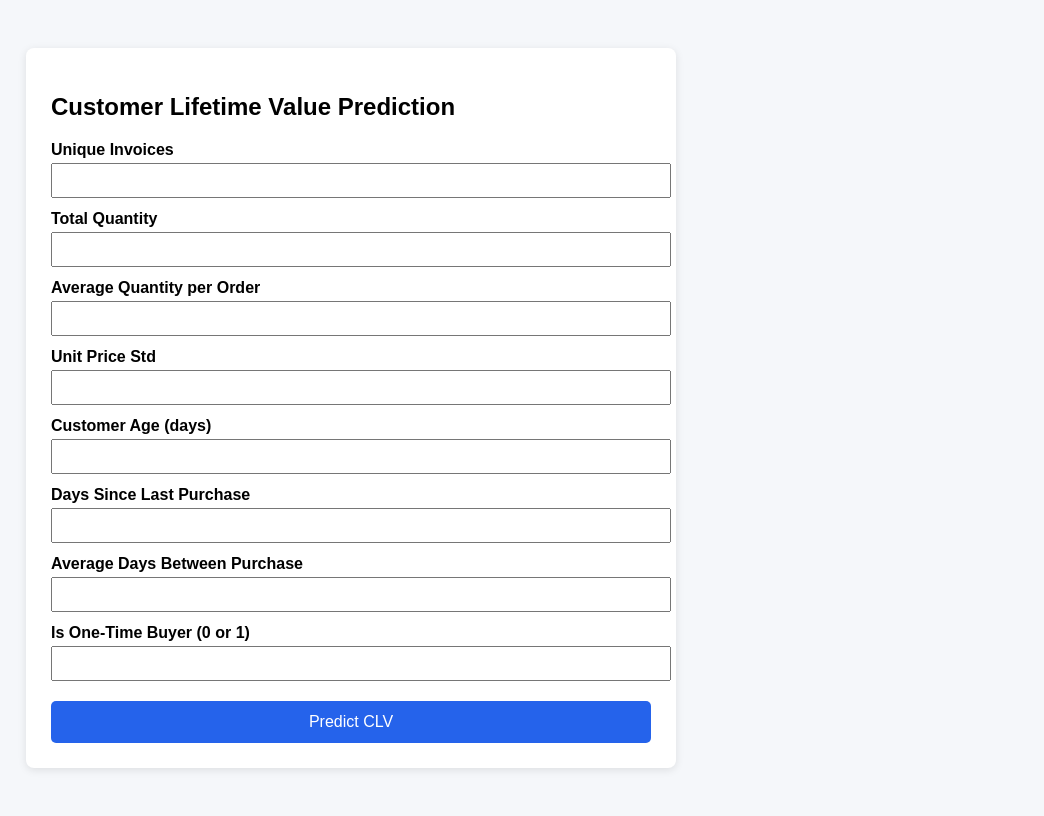
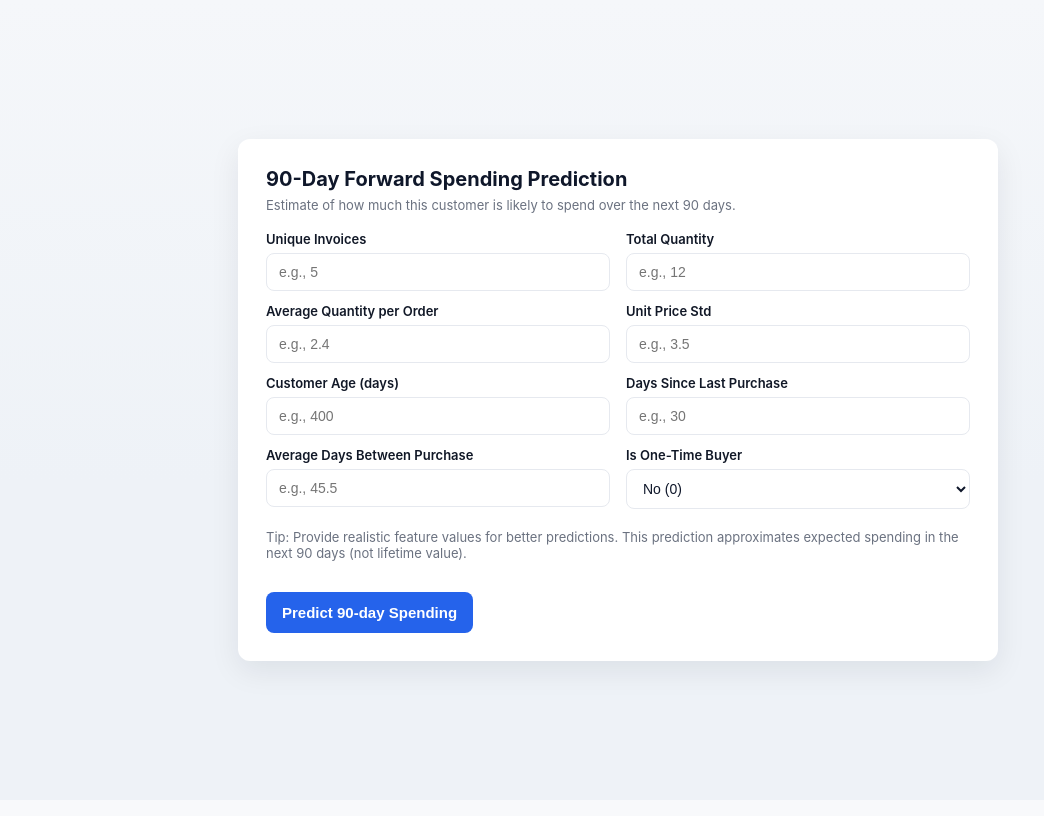
Before and after one commit to shashi-hue/Mlops-Forward-Customer-Value, a Flask app: page / in a window 1280 px wide. Shown: the whole page, without its empty margins (22-1066 px from the left). After the commit the page ends 686 px from the top, so only its background shows below. Run offline with Flask 3, Linux system fonts and the light colour scheme; parts of the project's set-up code (start-up, migrations or seed data) failed here and were passed over.

Commit message:
Modified app html template

```diff
--- a/flask_app/app.py
+++ b/flask_app/app.py
@@ -69,7 +69,7 @@ REQUIRED_FEATURES = [
 def home():
     REQUEST_COUNT.labels(method="GET", endpoint="/").inc()
     start_time = time.time()
-    response = render_template("index.html", result=None)
+    response = render_template("index.html", Prediction=None)
     REQUEST_LATENCY.labels(endpoint="/").observe(time.time() - start_time)
     return response
 
--- a/flask_app/templates/index.html
+++ b/flask_app/templates/index.html
@@ -2,94 +2,203 @@
 <html lang="en">
 <head>
     <meta charset="UTF-8">
-    <title>Customer Lifetime Value Prediction</title>
+    <title>90-Day Forward Spending Prediction</title>
+    <meta name="viewport" content="width=device-width,initial-scale=1">
     <style>
-        body {
-            font-family: Arial, sans-serif;
-            background: #f5f7fa;
-            padding: 40px;
+        :root{
+            --bg:#f5f7fa;
+            --card:#ffffff;
+            --primary:#2563eb;
+            --primary-dark:#1e40af;
+            --muted:#6b7280;
+            --accent:#06b6d4;
         }
-        .container {
-            max-width: 600px;
-            background: white;
-            padding: 25px;
-            border-radius: 8px;
-            box-shadow: 0 2px 8px rgba(0,0,0,0.1);
+        html,body{
+            height:100%;
+            margin:0;
+            font-family: Inter, Avenir, Helvetica, Arial, sans-serif;
+            background: linear-gradient(180deg, var(--bg), #eef2f7 60%);
         }
-        h2 {
-            margin-bottom: 20px;
+        /* center the card */
+        .wrap{
+            min-height:100vh;
+            display:flex;
+            align-items:center;
+            justify-content:center;
+            padding:32px;
+            box-sizing:border-box;
         }
-        label {
-            display: block;
-            margin-top: 12px;
-            font-weight: bold;
+        .card{
+            width:100%;
+            max-width:760px;
+            background:var(--card);
+            border-radius:12px;
+            box-shadow:0 10px 30px rgba(16,24,40,0.08);
+            padding:28px;
+            box-sizing:border-box;
         }
-        input {
-            width: 100%;
-            padding: 8px;
-            margin-top: 4px;
+        .header{
+            display:flex;
+            align-items:flex-start;
+            justify-content:space-between;
+            gap:20px;
+            margin-bottom:18px;
         }
-        button {
-            margin-top: 20px;
-            padding: 12px;
-            width: 100%;
-            background: #2563eb;
-            color: white;
-            border: none;
-            border-radius: 5px;
-            font-size: 16px;
-            cursor: pointer;
+        .title {
+            margin:0;
+            font-size:20px;
+            color:#0f172a;
         }
-        button:hover {
-            background: #1e40af;
+        .subtitle{
+            margin:6px 0 0 0;
+            color:var(--muted);
+            font-size:13px;
         }
-        .result {
-            margin-top: 20px;
-            padding: 15px;
-            background: #ecfeff;
-            border-left: 5px solid #06b6d4;
+        .grid{
+            display:grid;
+            grid-template-columns:repeat(2,1fr);
+            gap:12px 16px;
+            margin-top:14px;
+        }
+        label{
+            display:block;
+            font-size:13px;
+            color:#111827;
+            margin-bottom:6px;
+            font-weight:600;
+        }
+        .field{
+            display:flex;
+            flex-direction:column;
+        }
+        input, select {
+            padding:10px 12px;
+            border-radius:8px;
+            border:1px solid #e6e9ef;
+            background:#fff;
+            outline:none;
+            font-size:14px;
+            color:#0f172a;
+            transition:box-shadow .12s, border-color .12s;
+        }
+        input:focus, select:focus{
+            box-shadow:0 6px 18px rgba(37,99,235,0.12);
+            border-color:var(--primary);
+        }
+        .full{
+            grid-column:1 / -1;
+        }
+        .actions{
+            margin-top:18px;
+            display:flex;
+            gap:12px;
+            align-items:center;
+        }
+        button{
+            background:var(--primary);
+            color:#fff;
+            border:none;
+            padding:12px 16px;
+            border-radius:8px;
+            cursor:pointer;
+            font-weight:700;
+            font-size:15px;
+            transition:background .12s, transform .06s;
+        }
+        button:hover{ background:var(--primary-dark); transform:translateY(-1px); }
+        .result{
+            margin-top:18px;
+            padding:14px;
+            border-radius:8px;
+            background:linear-gradient(90deg,#ecfeff,#f0f9ff);
+            border-left:4px solid var(--accent);
+            color:#065f6b;
+            font-weight:700;
+        }
+        .note{
+            font-size:13px;
+            color:var(--muted);
+            margin-top:8px;
+        }
+
+        /* Responsive */
+        @media (max-width:680px){
+            .grid{ grid-template-columns: 1fr; }
+            .header{ flex-direction:column; align-items:flex-start; }
         }
     </style>
 </head>
 <body>
+<div class="wrap">
+    <div class="card">
+        <div class="header">
+            <div>
+                <h1 class="title">90-Day Forward Spending Prediction</h1>
+                <p class="subtitle">Estimate of how much this customer is likely to spend over the next 90 days.</p>
+            </div>
+        </div>
 
-<div class="container">
-    <h2>Customer Lifetime Value Prediction</h2>
+        <form method="post" action="/predict-form" autocomplete="off">
+            <div class="grid">
+                <div class="field">
+                    <label for="unique_invoices">Unique Invoices</label>
+                    <input id="unique_invoices" type="number" step="1" name="unique_invoices" required placeholder="e.g., 5">
+                </div>
 
-    <form method="post" action="/predict-form">
-        <label>Unique Invoices</label>
-        <input type="number" step="1" name="unique_invoices" required>
+                <div class="field">
+                    <label for="total_quantity">Total Quantity</label>
+                    <input id="total_quantity" type="number" step="1" name="total_quantity" required placeholder="e.g., 12">
+                </div>
 
-        <label>Total Quantity</label>
-        <input type="number" step="1" name="total_quantity" required>
+                <div class="field">
+                    <label for="avg_quantity_per_order">Average Quantity per Order</label>
+                    <input id="avg_quantity_per_order" type="number" step="any" name="avg_quantity_per_order" required placeholder="e.g., 2.4">
+                </div>
 
-        <label>Average Quantity per Order</label>
-        <input type="number" step="any" name="avg_quantity_per_order" required>
+                <div class="field">
+                    <label for="unit_price_std">Unit Price Std</label>
+                    <input id="unit_price_std" type="number" step="any" name="unit_price_std" required placeholder="e.g., 3.5">
+                </div>
 
-        <label>Unit Price Std</label>
-        <input type="number" step="any" name="unit_price_std" required>
+                <div class="field">
+                    <label for="customer_age_days">Customer Age (days)</label>
+                    <input id="customer_age_days" type="number" step="1" name="customer_age_days" required placeholder="e.g., 400">
+                </div>
 
-        <label>Customer Age (days)</label>
-        <input type="number" step="1" name="customer_age_days" required>
+                <div class="field">
+                    <label for="days_since_last_purchase">Days Since Last Purchase</label>
+                    <input id="days_since_last_purchase" type="number" step="1" name="days_since_last_purchase" required placeholder="e.g., 30">
+                </div>
 
-        <label>Days Since Last Purchase</label>
-        <input type="number" step="1" name="days_since_last_purchase" required>
+                <div class="field">
+                    <label for="average_days_between_purchase">Average Days Between Purchase</label>
+                    <input id="average_days_between_purchase" type="number" step="any" name="average_days_between_purchase" required placeholder="e.g., 45.5">
+                </div>
 
-        <label>Average Days Between Purchase</label>
-        <input type="number" step="any" name="average_days_between_purchase" required>
+                <div class="field">
+                    <label for="is_onetime_buyer">Is One-Time Buyer</label>
+                    <select id="is_onetime_buyer" name="is_onetime_buyer" required>
+                        <option value="0">No (0)</option>
+                        <option value="1">Yes (1)</option>
+                    </select>
+                </div>
 
-        <label>Is One-Time Buyer (0 or 1)</label>
-        <input type="number" min="0" max="1" name="is_onetime_buyer" required>
+                <div class="full">
+                    <p class="note">Tip: Provide realistic feature values for better predictions. This prediction approximates expected spending in the next 90 days (not lifetime value).</p>
+                </div>
+            </div>
 
-        <button type="submit">Predict CLV</button>
-    </form>
+            <div class="actions">
+                <button type="submit">Predict 90-day Spending</button>
+            </div>
+        </form>
 
-    {% if prediction %}
-    <div class="result">
-        <strong>Predicted CLV:</strong> {{ prediction }}
+        {% if prediction %}
+        <div class="result" role="status" aria-live="polite">
+            Predicted spending in next 90 days: <span style="margin-left:8px;">{{ prediction }}</span>
+        </div>
+        {% endif %}
     </div>
-    {% endif %}
 </div>
-
 </body>
 </html>
```
Also changed, not shown: README.md, 1 other file.
